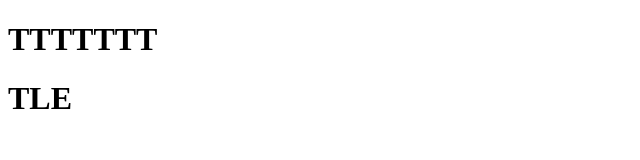
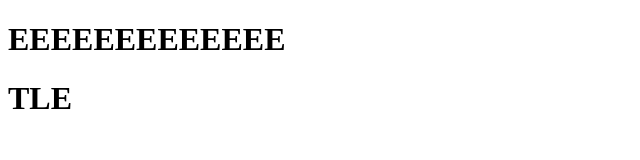
Before and after one commit to ThanapatLe/TestToTiwgit, a plain HTML site: page index.html in a window 1280 px wide. Shown: the whole page, without its empty margins (0-640 px from the left). Drawn offline with Linux system fonts and the light colour scheme.

Commit message:
changeTTTtoEEE

```diff
--- a/index.html
+++ b/index.html
@@ -7,7 +7,7 @@
     <title>Document</title>
 </head>
 <body>
-    <h1>TTTTTTT</h1>
+    <h1>EEEEEEEEEEEEE</h1>
     <h1>TLE</h1>
 </body>
 </html>
```
